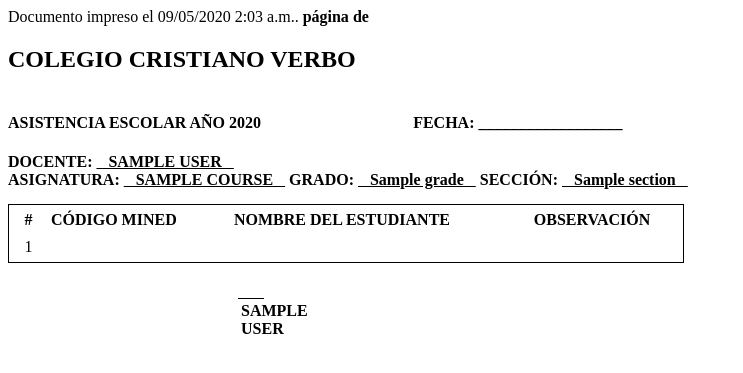
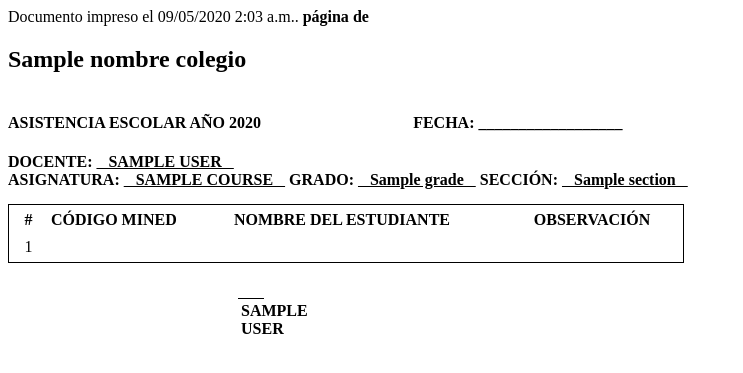
Before and after one commit to fernandohernandezpaz/web_school, a Django app: template school/templates/report_html/attendance.html in a window 1280 px wide. Shown: the top 373 px of the page, without its empty margins (0-743 px from the left). Run offline with Django 3.2, Linux system fonts and the light colour scheme; tables that the repository leaves empty hold one stand-in row (values such as "Sample post"); the template is opened without the code that fills it: values that come from a table or form of the project are taken from there, most other values are stand-ins (such as "Sample title", 1, 10 or a date in 2020); lists and menus that the app fills with data are empty; parts of the project's set-up code (start-up, migrations or seed data) failed here and were passed over.

Commit message:
agregando nombre colegio como variable del sistema

```diff
--- a/school/reports.py
+++ b/school/reports.py
@@ -5,6 +5,7 @@ from xhtml2pdf import pisa
 from .commons import get_current_year
 from .models import Matriculation, CourseGradeSection
 from django.contrib.auth.models import User
+from constance import config
 
 
 class AttendanceReport(View):
@@ -26,6 +27,7 @@ class AttendanceReport(View):
                    'student__names',
                    'student__last_name')
         context = {
+            'nombre_colegio': config.NOMBRE_DEL_COLEGIO,
             'students': students,
             'grade_section_course': grade_section_course,
             'teacher': teacher,
--- a/school/templates/report_html/attendance.html
+++ b/school/templates/report_html/attendance.html
@@ -35,7 +35,7 @@
 <table style="margin: 0;" cellpadding="0" border="0" cellspacing="0">
     <tbody>
     <tr>
-        <th colspan="2" rowspan="1"><h2 style="color: black; text-align: left;">COLEGIO CRISTIANO VERBO</h2></th>
+        <th colspan="2" rowspan="1"><h2 style="color: black; text-align: left;">{{ nombre_colegio }}</h2></th>
     </tr>
     <tr>
         <th colspan="1" rowspan="1" style="width: 50%;text-align: left;"><h4>ASISTENCIA ESCOLAR AÑO {{ year }}</h4>
--- a/web_school/constance_settings.py
+++ b/web_school/constance_settings.py
@@ -13,5 +13,5 @@ CONSTANCE_CONFIG = {
     'FECHA_LIMITE_REGISTRO_II_BIMENSUAL': (date(year, 8, 29), "Ultima fecha de registro", date),
     'FECHA_LIMITE_REGISTRO_III_BIMENSUAL': (date(year, 10, 29), "Ultima fecha de registro", date),
     'FECHA_LIMITE_REGISTRO_IV_BIMENSUAL': (date(year, 12, 12), "Ultima fecha de registro", date),
-    'NOMBRE_DEL_COLEGIO': ('','Nombre del Colegio', str),
+    'NOMBRE_DEL_COLEGIO': ('', 'Nombre del Colegio', str),
 }
```
